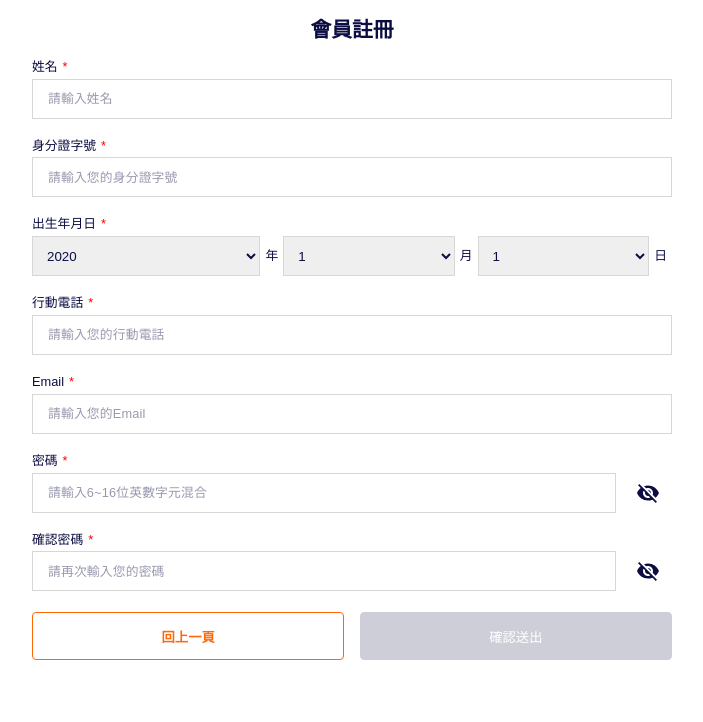
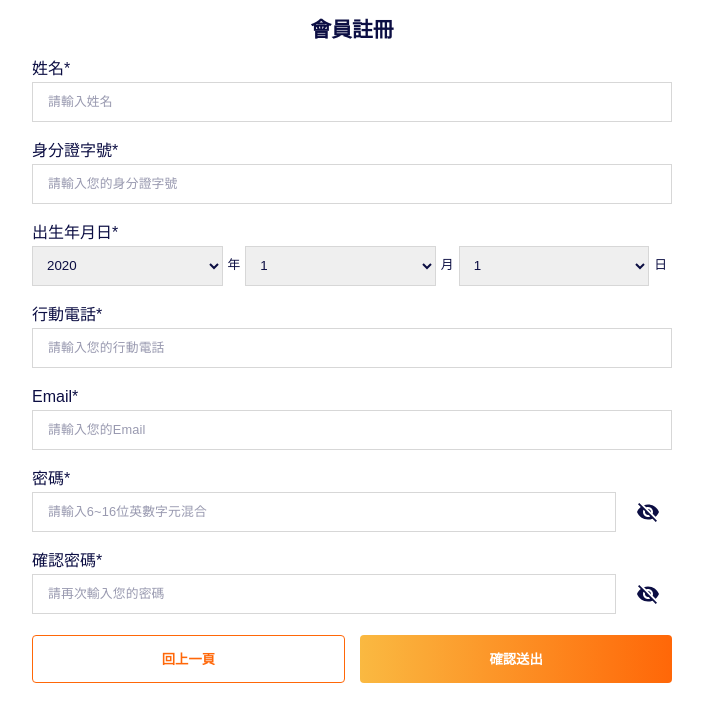
Before and after one commit to KayacChang/react_member_center, a Next.js app: page /signup in a window 1280 px wide. Shown: the top 722 px of the page, without its empty margins (288-991 px from the left). Built offline with nearby package versions, Linux system fonts and the light colour scheme.

Commit message:
refactor signup

```diff
--- /dev/null
+++ b/components/_InputField.js
@@ -0,0 +1,78 @@
+import TextField from "@material-ui/core/TextField";
+import PasswordVisibale from "./passwordVisibale";
+import DateGroup from "./birthdayPiker";
+import React, { useEffect, useState } from "react";
+
+function InputField({ id, value, placeholder, onChange }) {
+  return (
+    <TextField
+      fullWidth
+      required
+      id={id}
+      placeholder={placeholder}
+      InputProps={{ disableUnderline: true }}
+      value={value}
+      onChange={onChange}
+    />
+  );
+}
+
+export default function Input({
+  id,
+  label,
+  placeholder,
+  validate,
+  error,
+  type,
+  onChange = () => {},
+  onError = (err = true) => err,
+}) {
+  const [typed, setTyped] = useState(false);
+  const [value, setValue] = useState("");
+  const [showPassword, setShowPassword] = useState(false);
+
+  useEffect(() => {
+    onChange(value);
+  }, [value]);
+
+  function handle(event) {
+    setValue(event.target.value);
+    setTyped(true);
+  }
+
+  const err = typed && validate(value);
+
+  useEffect(() => {
+    onError(err);
+  }, [err]);
+
+  return (
+    <fieldset className="formGroup">
+      <label htmlFor={id}>
+        <span>{label}</span>
+        <span>*</span>
+      </label>
+
+      {type === "password" ? (
+        <PasswordVisibale
+          showPassword={showPassword}
+          setShowPassword={setShowPassword}
+          psw={value}
+          handlePswChange={handle}
+          placeholder={placeholder}
+        />
+      ) : type === "datepicker" ? (
+        <DateGroup onChange={setValue} />
+      ) : (
+        <InputField
+          id={id}
+          value={value}
+          placeholder={placeholder}
+          onChange={handle}
+        />
+      )}
+
+      {err && <span className="input_err">{error}</span>}
+    </fieldset>
+  );
+}
--- a/pages/signup/index.js
+++ b/pages/signup/index.js
@@ -1,264 +1,135 @@
-import React, { createRef, useState } from 'react';
-import InputField from '../../components/inputField';
-import PasswordVisibale from '../../components/passwordVisibale';
-import BirthdayPiker from '../../components/birthdayPiker';
-import Link from 'next/link';
-import signupApi from '../../api/signup';
-import { Request } from '../../model/signup';
-import loginAction from '../../store/actions/login';
-import store from '../../store';
-import { useRouter } from 'next/router';
-import { wait } from '../../functions/util';
-import Alert from '../../components/modal';
+import React, { useState } from "react";
+import Input from "../../components/_InputField";
+import Link from "next/link";
+
+import {
+  nameValidate,
+  passwordValidate,
+  phoneValidate,
+  emailValidate,
+  idValidate,
+} from "../../functions/validation";
+
 export default function signup() {
-    const [user, setUser] = useState({
-        name: '',
-        id: '',
-        phone: '',
-        email: '',
-        year: '',
-        month: '',
-        day: '',
-        psw: '',
-        pswConfirm: '',
-        open: false,
-        alertText: '',
+  const [payload, setPayload] = useState({
+    name: "",
+    id: "",
+    birth: "",
+    phone: "",
+    email: "",
+    password: "",
   });
 
-    const [err, setErr] = useState({
-        nameErr: '',
-        idErr: '',
-        phoneErr: '',
-        emailErr: '',
-        yearErr: '',
-        pswErr: false,
-        pswConfirmErr: false,
-    });
+  const [hasValidated, setValidated] = useState(false);
 
-    const router = useRouter();
+  function onSubmit(event) {
+    event.preventDefault();
 
-    const pswInput = createRef();
-    const [showPassword, setShowPassword] = useState(false);
-    const handlePswChange = (e) => {
-        const newValue = e.target.value;
-        setUser({ ...user, psw: newValue });
-        if (newValue.length < 6 || newValue.length > 16) {
-            setErr({ ...err, pswErr: true });
-        } else {
-            const confirm = user.pswConfirm;
-            if (newValue == confirm && confirm !== '') {
-                setErr({ ...err, pswErr: false, pswConfirmErr: false });
-            } else {
-                setErr({ ...err, pswErr: false, pswConfirmErr: true });
+    if (!hasValidated) {
+      return;
     }
-        }
-        filled();
-    };
 
-    const pswConfirmInput = createRef();
-    const [showPasswordConfirm, setShowPasswordConfirm] = useState(false);
-    const handlePswConfirmChange = (e) => {
-        const newValue = e.target.value;
-        const oldPsw = user.psw;
-        setUser({ ...user, pswConfirm: newValue });
-        if (newValue !== oldPsw) {
-            setErr({ ...err, pswConfirmErr: true });
-        } else {
-            setErr({ ...err, pswConfirmErr: false });
-        }
-        filled();
-    };
+    console.log(payload);
 
-    const [isSubmit, setIsSubmit] = useState(false);
-
-    const filled = () => {
-        const psw = pswInput.current.value;
-        const pswC = pswConfirmInput.current.value;
-        if (
-            !err.nameErr &&
-            !err.idErr &&
-            !err.phoneErr &&
-            !err.emailErr &&
-            !err.pswErr &&
-            user.name !== '' &&
-            user.id !== '' &&
-            user.phone !== '' &&
-            user.email !== '' &&
-            psw !== '' &&
-            psw === pswC
-        ) {
-            setIsSubmit(true);
-        } else {
-            setIsSubmit(false);
-        }
-    };
-
-    const handleSubmit = async (e) => {
-        e.preventDefault();
-        if (!isSubmit) return;
-
-        const req = Request(user);
-        console.log(req);
-        const res = await signupApi(req);
-
-        if (res.ReturnCode == 0) {
-            store.dispatch(loginAction(res.ResultData.AcctID));
-            console.log(store.getState());
-            setUser({ ...user, open: true, alertText: '註冊成功，將自動導回首頁...' });
-            passed();
-        } else {
-            setUser({ ...user, open: true, alertText: res.ReturnMessage });
-        }
-    };
-    async function passed() {
-        await wait(3000);
-        router.push('/');
+    // const form = event.target;
+    // const input = form.querySelector("#id");
+    // console.log(input);
   }
 
   return (
-        <div className='wid100 fx fx_center'>
-            <Alert setFunc={setUser} modalData={user} />
-            <form className='signup wid80' onSubmit={handleSubmit}>
-                <label className='wid100 fx fx_center mainTitle'>會員註冊</label>
+    <div className="wid100 fx fx_center">
+      {/* <Alert setFunc={setUser} modalData={user} /> */}
 
-                <div className='formGroup'>
-                    <div className='formTitle'>
-                        <p>
-                            姓名<label>*</label>
-                        </p>
-                    </div>
-                    <InputField
-                        setFuncErr={setErr}
-                        setFunc={setUser}
-                        value={user}
-                        err={err}
-                        placeholder='請輸入姓名'
-                        type='name'
-                        filled={filled}
+      <form className="signup wid80" onSubmit={onSubmit}>
+        <label className="wid100 fx fx_center mainTitle">會員註冊</label>
+
+        {[
+          {
+            id: "name",
+            label: "姓名",
+            placeholder: "請輸入姓名",
+            validate: nameValidate,
+            error: "請輸入姓名",
+            onChange: (name) => setPayload((origin) => ({ ...origin, name })),
+            onError: (err) => setValidated(!err),
+          },
+          {
+            id: "id",
+            label: "身分證字號",
+            placeholder: "請輸入您的身分證字號",
+            validate: idValidate,
+            error: "請輸入正確的身分證字號",
+            onChange: (id) => setPayload((origin) => ({ ...origin, id })),
+            onError: (err) => setValidated(!err),
+          },
+        ].map((props) => (
+          <Input {...props} />
+        ))}
+
+        <Input
+          id="birthday"
+          label="出生年月日"
+          type="datepicker"
+          onChange={(birth) => setPayload((origin) => ({ ...origin, birth }))}
+          onError={(err) => setValidated(!err)}
         />
 
-                    {err.nameErr && <span className='input_err'>請輸入姓名</span>}
-                </div>
-
-                <div className='formGroup'>
-                    <div className='formTitle'>
-                        <p>
-                            身分證字號<label>*</label>
-                        </p>
-                    </div>
-                    <InputField
-                        setFuncErr={setErr}
-                        setFunc={setUser}
-                        value={user}
-                        err={err}
-                        placeholder='請輸入您的身分證字號'
-                        type='id'
-                        filled={filled}
+        <Input
+          id="phone"
+          label="行動電話"
+          placeholder="請輸入您的行動電話"
+          validate={phoneValidate}
+          error="請輸入正確的行動電話。"
+          onChange={(phone) => setPayload((origin) => ({ ...origin, phone }))}
+          onError={(err) => setValidated(!err)}
         />
 
-                    {err.idErr && <span className='input_err'>請輸入正確的身分證字號。</span>}
-                </div>
-
-                <div className='formGroup'>
-                    <div className='formTitle'>
-                        <p>
-                            出生年月日<label>*</label>
-                        </p>
-                    </div>
-                    <div>
-                        <BirthdayPiker
-                            value={user}
-                            setFunc={setUser}
-                            year={user.year}
-                            month={user.month}
-                            day={user.day}
-                            css={'fx fx_nowrap fx_center fx_between'}
-                        ></BirthdayPiker>
-                    </div>
-                </div>
-
-                <div className='formGroup'>
-                    <div className='formTitle'>
-                        <p>
-                            行動電話<label>*</label>
-                        </p>
-                    </div>
-                    <InputField
-                        setFuncErr={setErr}
-                        setFunc={setUser}
-                        value={user}
-                        err={err}
-                        placeholder='請輸入您的行動電話'
-                        type='phone'
-                        filled={filled}
+        <Input
+          id="email"
+          label="Email"
+          placeholder="請輸入您的Email"
+          validate={emailValidate}
+          error="請輸入正確的Email，建議避免使用hotmail"
+          onChange={(email) => setPayload((origin) => ({ ...origin, email }))}
+          onError={(err) => setValidated(!err)}
         />
 
-                    {err.phoneErr && <span className='input_err'>請輸入正確的行動電話。</span>}
-                </div>
-
-                <div className='formGroup'>
-                    <div className='formTitle'>
-                        <p>
-                            Email<label>*</label>
-                        </p>
-                    </div>
-                    <InputField
-                        setFuncErr={setErr}
-                        setFunc={setUser}
-                        value={user}
-                        err={err}
-                        placeholder='請輸入您的Email'
-                        type='email'
-                        filled={filled}
+        <Input
+          id="password"
+          label="密碼"
+          placeholder="請輸入6~16位英數字元混合"
+          validate={passwordValidate}
+          type="password"
+          error="密碼格式不正確，請輸入6~16位英數字元標點符號混合"
+          onChange={(password) =>
+            setPayload((origin) => ({ ...origin, password }))
+          }
+          onError={(err) => setValidated(!err)}
         />
 
-                    {err.emailErr && <span className='input_err'>請輸入正確的Email，建議避免使用hotmail。</span>}
-                </div>
-
-                <div className='formGroup'>
-                    <div className='formTitle'>
-                        <p>
-                            密碼<label>*</label>
-                        </p>
-                    </div>
-                    <PasswordVisibale
-                        showPassword={showPassword}
-                        psw={user.psw}
-                        handlePswChange={handlePswChange}
-                        pswInput={pswInput}
-                        setShowPassword={setShowPassword}
-                        placeholder={'請輸入6~16位英數字元混合'}
+        <Input
+          id="password_confirm"
+          label="確認密碼"
+          placeholder="請再次輸入您的密碼"
+          validate={passwordValidate}
+          type="password"
+          error="兩次密碼輸入不相同"
+          onError={(err) => setValidated(!err)}
         />
 
-                    {err.pswErr && (
-                        <span className='input_err'>密碼格式不正確，請輸入6~16位英數字元標點符號混合。</span>
-                    )}
-                </div>
+        <div className="btnGroup fx fx_nowrap">
+          <Link href="/signin">
+            <button className="btn btn50 btn_01">回上一頁</button>
+          </Link>
+          <div style={{ width: "5%" }}></div>
+          <button
+            type="submit"
+            className={
+              "btn btn50 btn_00"
 
-                <div className='formGroup'>
-                    <div className='formTitle'>
-                        <p>
-                            確認密碼<label>*</label>
-                        </p>
-                    </div>
-                    <PasswordVisibale
-                        showPassword={showPasswordConfirm}
-                        psw={user.pswConfirm}
-                        handlePswChange={handlePswConfirmChange}
-                        pswInput={pswConfirmInput}
-                        setShowPassword={setShowPasswordConfirm}
-                        placeholder={'請再次輸入您的密碼'}
-                    />
-
-                    {err.pswConfirmErr && <span className='input_err'>兩次密碼輸入不相同。</span>}
-                </div>
-
-                <div className='btnGroup fx fx_nowrap'>
-                    <Link href='/signin'>
-                        <button className='btn btn50 btn_01'>回上一頁</button>
-                    </Link>
-                    <div style={{ width: '5%' }}></div>
-                    <button type='submit' className={isSubmit ? 'btn btn50 btn_00' : 'btn btn50 btn_disable'}>
+              // isSubmit ? "btn btn50 btn_00" : "btn btn50 btn_disable"
+            }
+          >
             確認送出
           </button>
         </div>
```
Also changed, not shown: components/birthdayPiker.js (+41 -24 lines), components/passwordVisibale.js (+9 -11 lines), pages/index.js (+29 -26 lines), 2 other files (tests, documents, lock files or other folders). Lines whose indentation alone changed are shown as unchanged.
